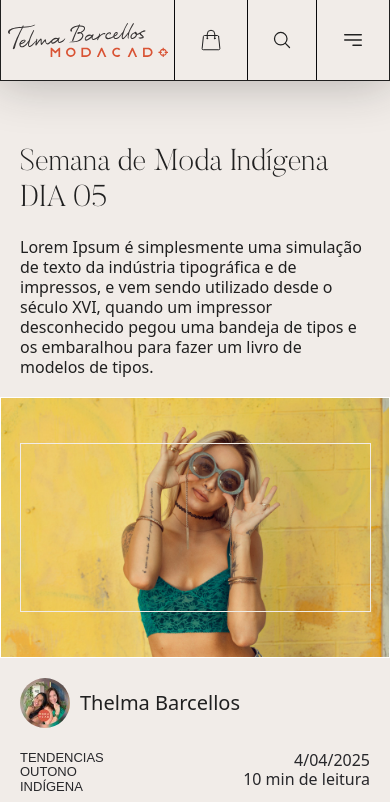
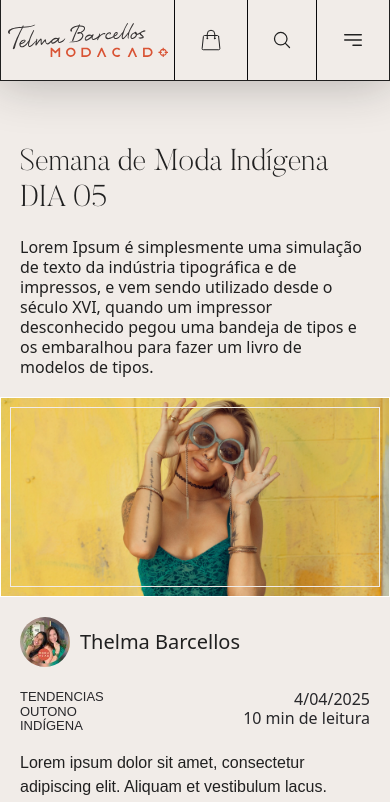
Before and after one commit to devthiagolinch/modacadFront, a React (Vite) app: page /textomodacad/1 in a window 390 px wide. Shown: the top 802 px of the page. Built offline with nearby package versions, Linux system fonts and the light colour scheme; what tailwindcss-inner-border would draw is missing.

Commit message:
click no lastPost e fix mobile textos modacad

```diff
--- a/src/components/last-post.tsx
+++ b/src/components/last-post.tsx
@@ -1,3 +1,4 @@
+import { Link } from "react-router-dom"
 import { ServiceData } from "../assets/utils/constants.index"
 
 export function LastPost() {
@@ -10,7 +11,7 @@ export function LastPost() {
             </div>
 
             {/** DESKTOP */}
-            <div className="hidden lg:flex lg:gap-10">
+            <Link to={`/textomodacad/${lastPost?.id}`} className="hidden lg:flex lg:gap-10">
                 <div className="flex flex-col w-full gap-4 lg:w-[44%] lg:p-10">
                     {lastPost?.tag.map((t) => (
                         <span className="font-montserratLight text-[12px] -mt-[15px] ">{t}</span>
@@ -28,9 +29,9 @@ export function LastPost() {
                 <div className=" lg:w-[60%] shadow-inner bg-green-400">
                     <img src={lastPost?.backgroundImage} className="h-full object-cover object-top sm:h-full" />
                 </div>
-            </div>
+            </Link>
             {/** MOBILE */}
-            <div className="flex flex-col lg:hidden ">
+            <Link to={`/textomodacad/${lastPost?.id}`} className="flex flex-col lg:hidden ">
                 <div className="shadow-inner bg-green-400">
                     <img src={lastPost?.backgroundImage} className="h-full object-cover object-top sm:h-full" />
                 </div>
@@ -47,7 +48,7 @@ export function LastPost() {
                         {lastPost?.description}
                     </p>
                 </div>
-            </div>
+            </Link>
         </div>
     )
 }
--- a/src/pages/TextosModacad.tsx
+++ b/src/pages/TextosModacad.tsx
@@ -194,9 +194,9 @@ export function TextosModacad() {
 
                     <div className="flex flex-col ">
                         <div className="flex w-full justify-center items-center">
-                            <div className="w-[90%] h-[20%] border-[1px] border-[#f1ece8] absolute ">
+                            <div className="w-[95%] h-[180px] border-[1px] border-[#f1ece8] absolute ">
                             </div>
-                            <img src={text?.backgroundImage} alt="" className="h-[50%] max-w-[100%]
+                            <img src={text?.backgroundImage} alt="" className="max-h-[200px] w-[100%]
                                 border-[1px] border-inherit border-white
                                 object-cover
                             " />
```
